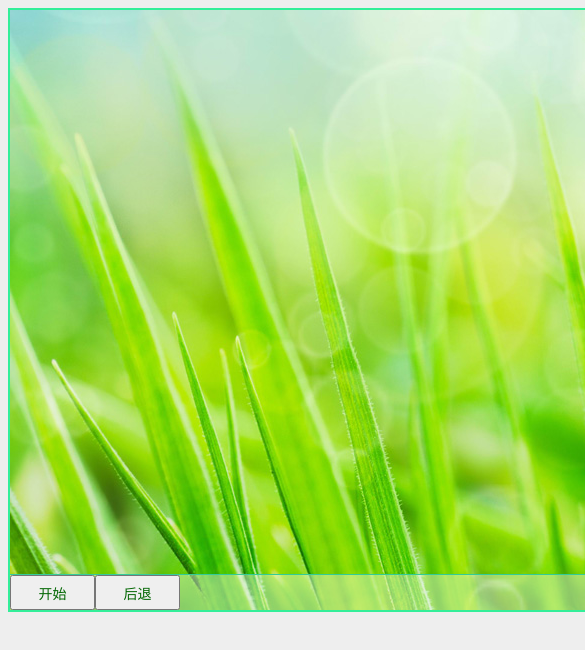
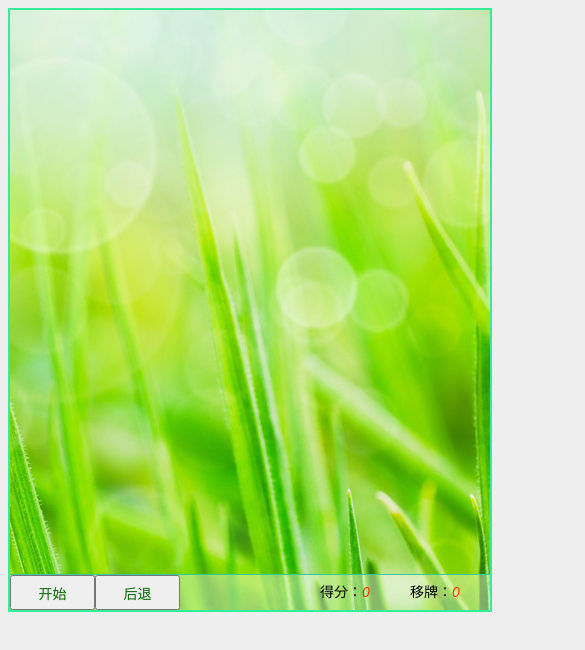
Before and after one commit to qqack/spider, a plain HTML site: page ngIndex.html in a window 390 px wide. Shown: the top 650 px of the page, 585 px wide, since content can reach past the window. Drawn offline with Linux system fonts and the light colour scheme.

Commit message:
尝试兼容手机

```diff
--- a/lib/Spider.css
+++ b/lib/Spider.css
@@ -1,3 +1,33 @@
+@media only screen and (min-width: 280px) and (max-width:480px){
+    #main {
+        position:relative;
+        width:480px;
+        height:600px;
+        margin:0px auto;
+        border:2px solid #33ee99;
+        background: url(../images/bg2.jpg) no-repeat center;
+    }
+    #bar {
+        position:absolute;
+        bottom:0px;
+        width:100%;
+        height:35px;
+        border-top:1px solid #33cc99;
+        background-color:rgba(255,255,255,.4);
+    }
+}
+@media only screen and (min-width: 480px) and (max-width: 10000px){
+    #main {
+    position:relative;
+    width:1200px;
+    height:600px;
+    margin:0px auto;
+    border:2px solid #33ee99;
+    background: url(../images/bg2.jpg) no-repeat center;
+    }
+
+}
+
 body {
     -moz-user-select:none;
     -webkit-user-select:none;
@@ -10,14 +40,7 @@ body {
     padding:0px;
     background-color:#eee;
 }
-#main {
-    position:relative;
-    width:1200px;
-    height:600px;
-    margin:0px auto;
-    border:2px solid #33ee99;
-    background:#333 url(../images/bg2.jpg) no-repeat center;
-}
+
 #bar {
     position:absolute;
     bottom:0px;
```
Also changed, not shown: index.html (+2 -1 lines).
